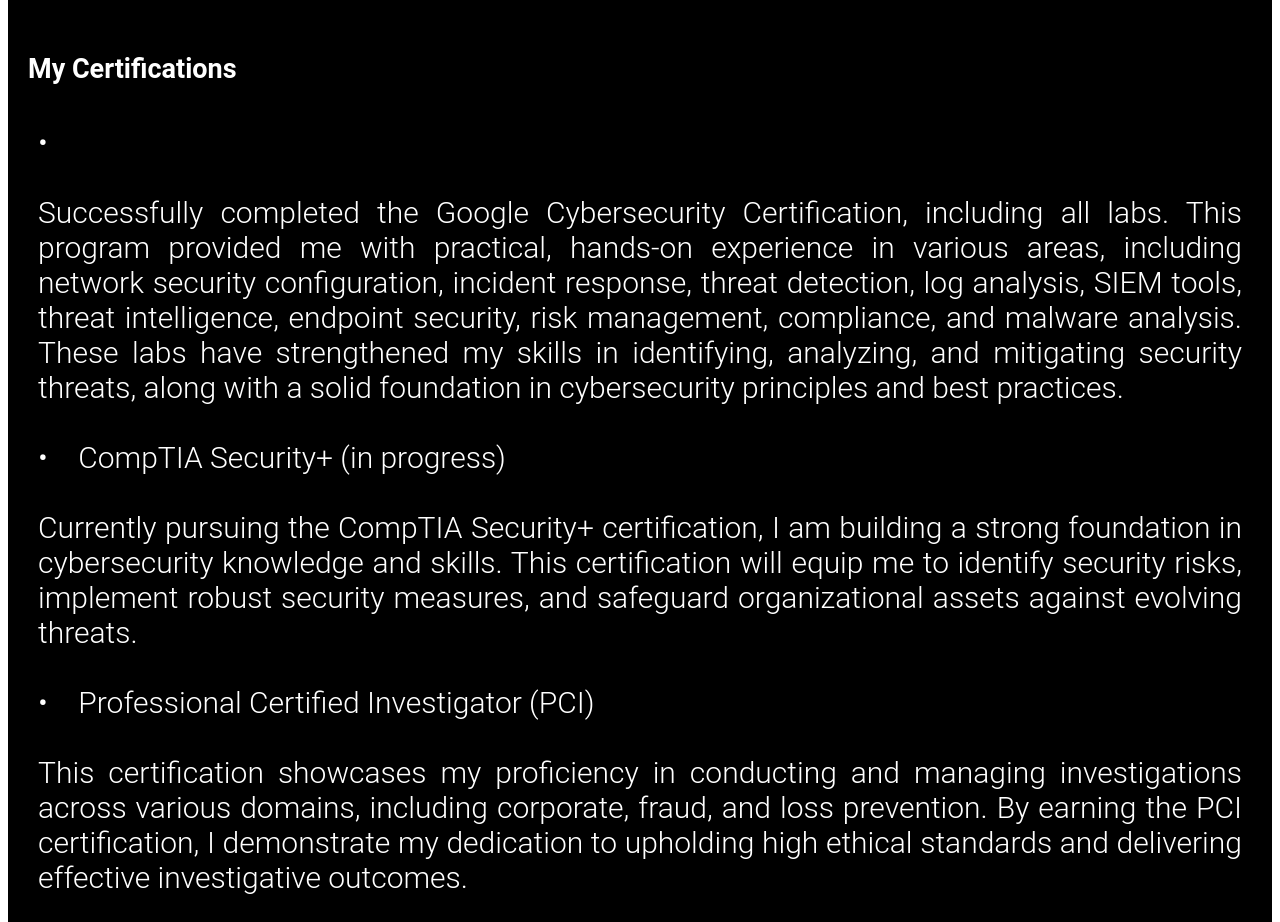
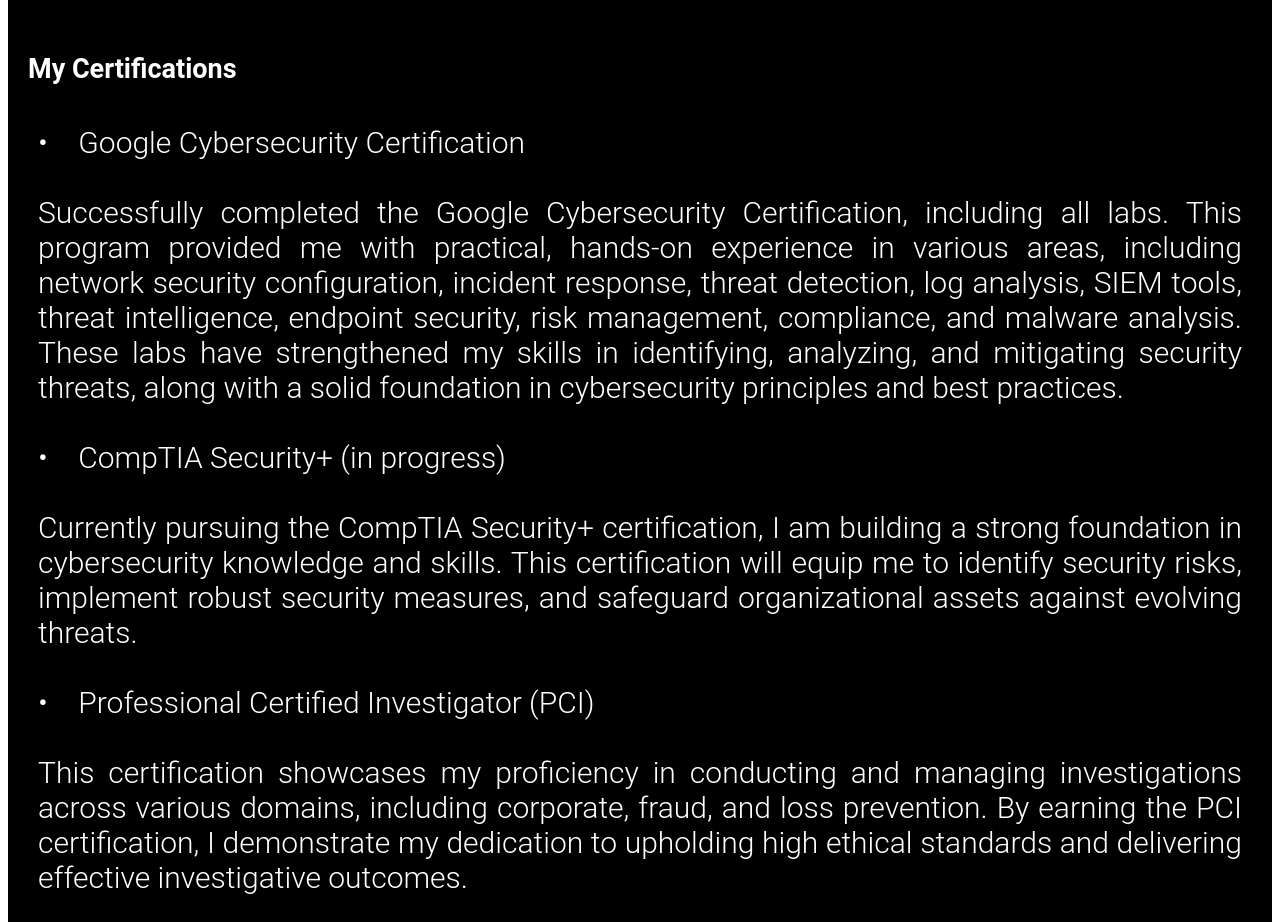
Before and after one commit to alon-asma-tko/alon-asma-tko.github.io, a plain HTML site: page index.html in a window 1280 px wide. Shown: the part 3058-3980 px from the top of the page. Drawn offline with Linux system fonts and the light colour scheme.

Commit message:
Update index.html
colour fix

```diff
--- a/index.html
+++ b/index.html
@@ -851,7 +851,8 @@
 <p class="cls-3">
 
 
-    &bull;&emsp;<a href="https://www.credly.com/badges/02f14393-9ff2-4944-823c-f40dd42706f4/" target="_blank">Google Cybersecurity Certification</a><br><br>
+    &bull;&emsp;<a href="https://www.credly.com/badges/02f14393-9ff2-4944-823c-f40dd42706f4/" target="_blank" style="color: white;">Google Cybersecurity Certification</a><br><br>
+
     Successfully completed the Google Cybersecurity Certification, including all labs. This program provided me with
     practical, hands-on experience in various areas, including network security configuration, incident response, threat
     detection, log analysis, SIEM tools, threat intelligence, endpoint security, risk management, compliance, and malware
```
